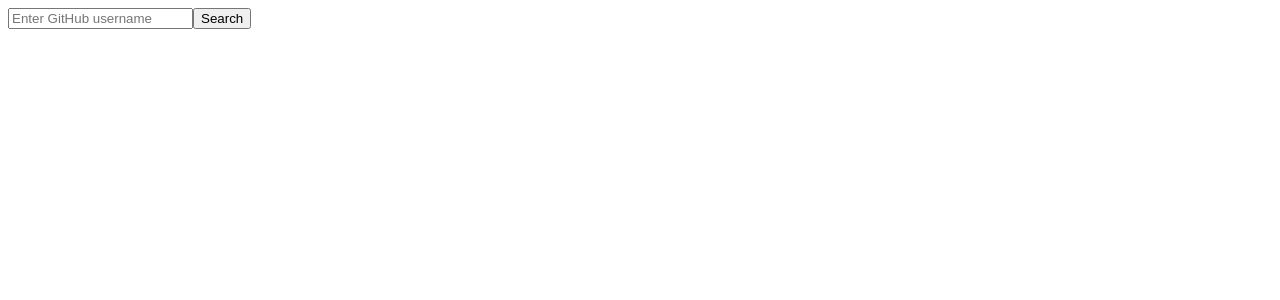
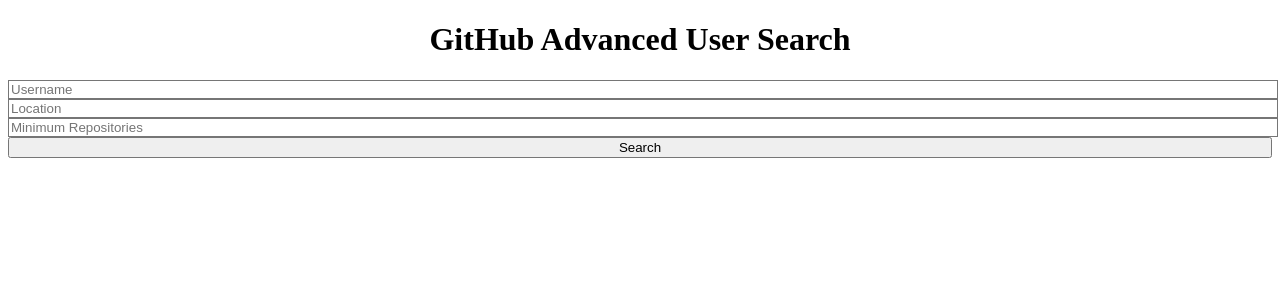
Before and after one commit to Chieftain001/alx-fe-reactjs, a React app in the folder github-user-search/: page / in a window 1280 px wide. Shown: the top 300 px of the page. Built offline with nearby package versions, Linux system fonts and the light colour scheme; the HTML template or start-up script is replaced by a standard one.

Commit message:
Use fetchUserData in Search component for API calls

```diff
--- a/github-user-search/src/components/Search.jsx
+++ b/github-user-search/src/components/Search.jsx
@@ -1,9 +1,13 @@
 import { useState } from 'react';
+import { searchUsers } from '../services/githubService';
 import { fetchUserData } from '../services/githubService';
+
 
 export default function Search() {
   const [username, setUsername] = useState('');
-  const [user, setUser] = useState(null);
+  const [location, setLocation] = useState('');
+  const [minRepos, setMinRepos] = useState('');
+  const [results, setResults] = useState([]);
   const [loading, setLoading] = useState(false);
   const [error, setError] = useState('');
 
@@ -12,37 +16,68 @@
     setLoading(true);
     setError('');
     try {
-      const data = await fetchUserData(username);
-      setUser(data);
+      const users = await searchUsers(username, location, minRepos);
+      setResults(users);
     } catch (err) {
-      setError('Looks like we cant find the user');
-    } finally {
-      setLoading(false);
+      setError('Something went wrong. Try again.');
     }
+    setLoading(false);
   };
 
   return (
-    <div>
-      <form onSubmit={handleSubmit}>
+    <div className="max-w-xl mx-auto p-4">
+      <h1 className="text-2xl font-bold mb-4 text-center">GitHub Advanced User Search</h1>
+      <form onSubmit={handleSubmit} className="space-y-4 bg-gray-100 p-4 rounded shadow">
         <input
+          className="w-full p-2 border rounded"
+          type="text"
+          placeholder="Username"
           value={username}
           onChange={(e) => setUsername(e.target.value)}
-          placeholder="Enter GitHub username"
         />
-        <button type="submit">Search</button>
+        <input
+          className="w-full p-2 border rounded"
+          type="text"
+          placeholder="Location"
+          value={location}
+          onChange={(e) => setLocation(e.target.value)}
+        />
+        <input
+          className="w-full p-2 border rounded"
+          type="number"
+          placeholder="Minimum Repositories"
+          value={minRepos}
+          onChange={(e) => setMinRepos(e.target.value)}
+        />
+        <button
+          type="submit"
+          className="bg-blue-600 text-white w-full py-2 rounded hover:bg-blue-700"
+        >
+          Search
+        </button>
       </form>
 
-      {loading && <p>Loading...</p>}
-      {error && <p>{error}</p>}
-      {user && (
-        <div>
-          <img src={user.avatar_url} alt={user.login} width={100} />
-          <h2>{user.login}</h2>
-          <a href={user.html_url} target="_blank" rel="noreferrer">
-            View Profile
-          </a>
-        </div>
-      )}
+      {loading && <p className="mt-4 text-center">Loading...</p>}
+      {error && <p className="mt-4 text-center text-red-600">{error}</p>}
+
+      <div className="mt-6 grid gap-4">
+        {results.map(user => (
+          <div key={user.id} className="p-4 border rounded flex items-center space-x-4">
+            <img src={user.avatar_url} alt={user.login} className="w-12 h-12 rounded-full" />
+            <div>
+              <p className="font-semibold">{user.login}</p>
+              <a
+                href={user.html_url}
+                target="_blank"
+                rel="noopener noreferrer"
+                className="text-blue-600 underline"
+              >
+                View Profile
+              </a>
+            </div>
+          </div>
+        ))}
+      </div>
     </div>
   );
 }
```
